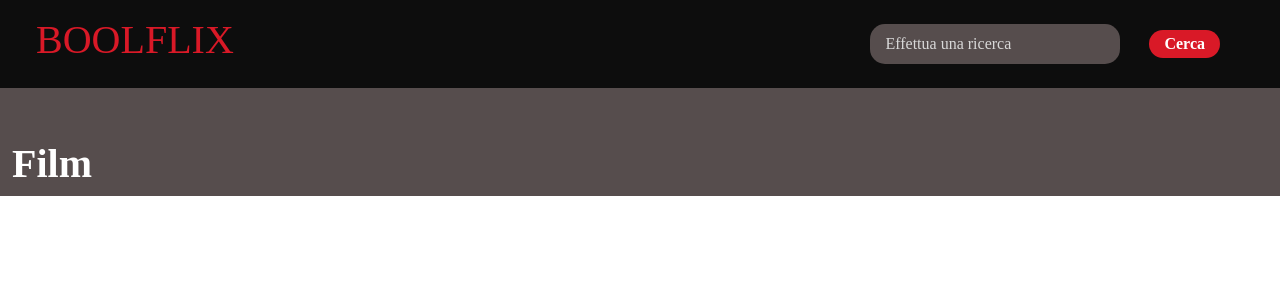
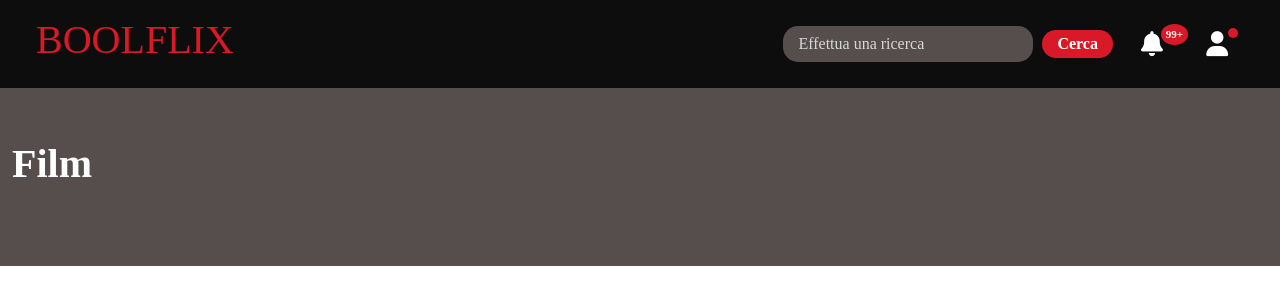
Before and after one commit to DorinVieru/vite-boolflix, a Vue app: page / in a window 1280 px wide. Shown: the top 304 px of the page. Built offline with nearby package versions, Linux system fonts and the light colour scheme.

Commit message:
[UP] Add image not found, add bell, user & badge on header & COMPLETE milestone 4

```diff
--- a/src/components/AppHeader.vue
+++ b/src/components/AppHeader.vue
@@ -26,7 +26,13 @@ export default {
             <div class="col-6">
                 <div class="header-dx pe-4 d-flex align-items-center justify-content-end">
                     <input type="text" class="input-header" placeholder="Effettua una ricerca" @keyup.enter="$emit('media_search')" v-model="store.search">
-                    <button type="button" @click="$emit('media_search')" class="btn-header mx-4">Cerca</button>
+                    <button type="button" @click="$emit('media_search')" class="btn-header mx-1">Cerca</button>
+                    <i class="fa-solid fa-bell ms-4"></i>
+                    <span class="badge my-bdg">99+</span>
+                    <i class="fa-solid fa-user mx-3"></i>
+                    <span class="position-absolute translate-middle border border-light rounded-circle profile-badge">
+                        <span class="visually-hidden">New alerts</span>
+                    </span>
                 </div>
             </div>
         </div>
@@ -41,6 +47,30 @@ export default {
 
 header {
     background-color: $my_black;
+
+    .fa-solid{
+        color: white;
+        font-size: 25px;
+        cursor: pointer;
+    }
+
+    .my-bdg{
+        background-color: $red_button;
+        border-radius: 50%;
+        position: relative;
+        top: -10px;
+        right: 2px;
+        padding: 5px;
+        font-size: 11px;
+        cursor: pointer;
+    }
+
+    .profile-badge{
+        background-color: $red_button;
+        top: 33px;
+        right: 37px;
+        padding: 5px;
+    }
 
     .title-header{
         color: $red_button;
@@ -66,7 +96,7 @@ header {
         .input-header {
             height: 30px;
             width: 250px;
-            padding: 20px 15px;
+            padding: 18px 15px;
             margin-right: 5px;
             border: none;
             color: white;
--- a/src/components/AppMain.vue
+++ b/src/components/AppMain.vue
@@ -31,5 +31,6 @@ export default {
 
 main{
     background-color: $main_bg;
+    padding-bottom: 70px;
 }
 </style>
--- a/src/components/main/CardContainer.vue
+++ b/src/components/main/CardContainer.vue
@@ -29,7 +29,7 @@ export default {
         <MediaCard v-for="film, index in store.filmsArray" :key="index" :film="film" />
 
         <!-- TITLE & CARDS TV SERIES -->
-        <h2 class="mt-3" v-if="store.seriesTvArray != 0 ? true : false">Serie Tv</h2>
+        <h2 class="mt-5" v-if="store.seriesTvArray != 0 ? true : false">Serie Tv</h2>
         <SerieCard v-for="tv, index in store.seriesTvArray" :key="index" :serieTv="tv" />
     </div>
 </template>
--- a/src/components/main/MediaCard.vue
+++ b/src/components/main/MediaCard.vue
@@ -41,7 +41,12 @@ export default {
 
         // FUNZIONE PER IMG
         imgUrl() {
-            return `${this.store.imgUrl}${this.film.poster_path}`
+            if(this.film.poster_path !== null){
+                return `${this.store.imgUrl}${this.film.poster_path}`
+            }
+            else{
+                return '../../../public/image_not_found.jpg'
+            }
         },
 
         // FUNZIONE PER LE STELLE PER LA VALUTAZIONE
@@ -80,7 +85,7 @@ export default {
 
                 <!-- OVERWIEV FILM -->
                 <div>
-                    <p>{{ film.overview }}</p>
+                    <p> Trama: {{ film.overview }}</p>
                 </div>
 
                 <!-- LENGUAGE FILM -->
@@ -90,7 +95,7 @@ export default {
 
                 <!-- VOTE FILM -->
                 <div>
-                    <p>Voto:
+                    <p> Voto:
                         <!-- STELLLE PIENE -->
                         <span v-for="index in getVote" :key="index">
                             <i class="fas fa-star starGold"></i>
--- a/src/components/main/SerieCard.vue
+++ b/src/components/main/SerieCard.vue
@@ -40,7 +40,12 @@ export default {
 
         // FUNZIONE PER IMG
         imgUrl() {
-            return `${this.store.imgUrl}${this.serieTv.poster_path}`
+            if (this.serieTv.poster_path !== null) {
+                return `${this.store.imgUrl}${this.serieTv.poster_path}`
+            }
+            else {
+                return '../../../public/image_not_found.jpg'
+            }
         },
 
         // FUNZIONE PER LE STELLE PER LA VALUTAZIONE
@@ -79,7 +84,7 @@ export default {
 
                 <!-- OVERWIEV TV SERIES -->
                 <div>
-                    <p>{{ serieTv.overview }}</p>
+                    <p> Trama: {{ serieTv.overview }}</p>
                 </div>
 
                 <!-- LENGUAGE TV SERIES -->
--- a/src/styles/partials/_mixins.scss
+++ b/src/styles/partials/_mixins.scss
@@ -30,6 +30,7 @@
             transition: transform 0.9s;
             transform-style: preserve-3d;
             background-color: $my_black;
+            border-radius: 10px;
 
 
             // IMG CONTAINER
@@ -40,11 +41,13 @@
                 background-color: $my_black;
                 -webkit-backface-visibility: hidden;
                 color: $my_black;
+                border-radius: 10px;
 
 
                 img {
                     width: 100%;
                     height: 100%;
+                    border-radius: 10px;
                 }
             }
         }
@@ -60,5 +63,6 @@
             color: white;
             transform: rotateY(180deg);
             padding: 10px 7px;
+            border-radius: 10px;
         }
 }
```
Lines whose indentation alone changed are shown as unchanged.
